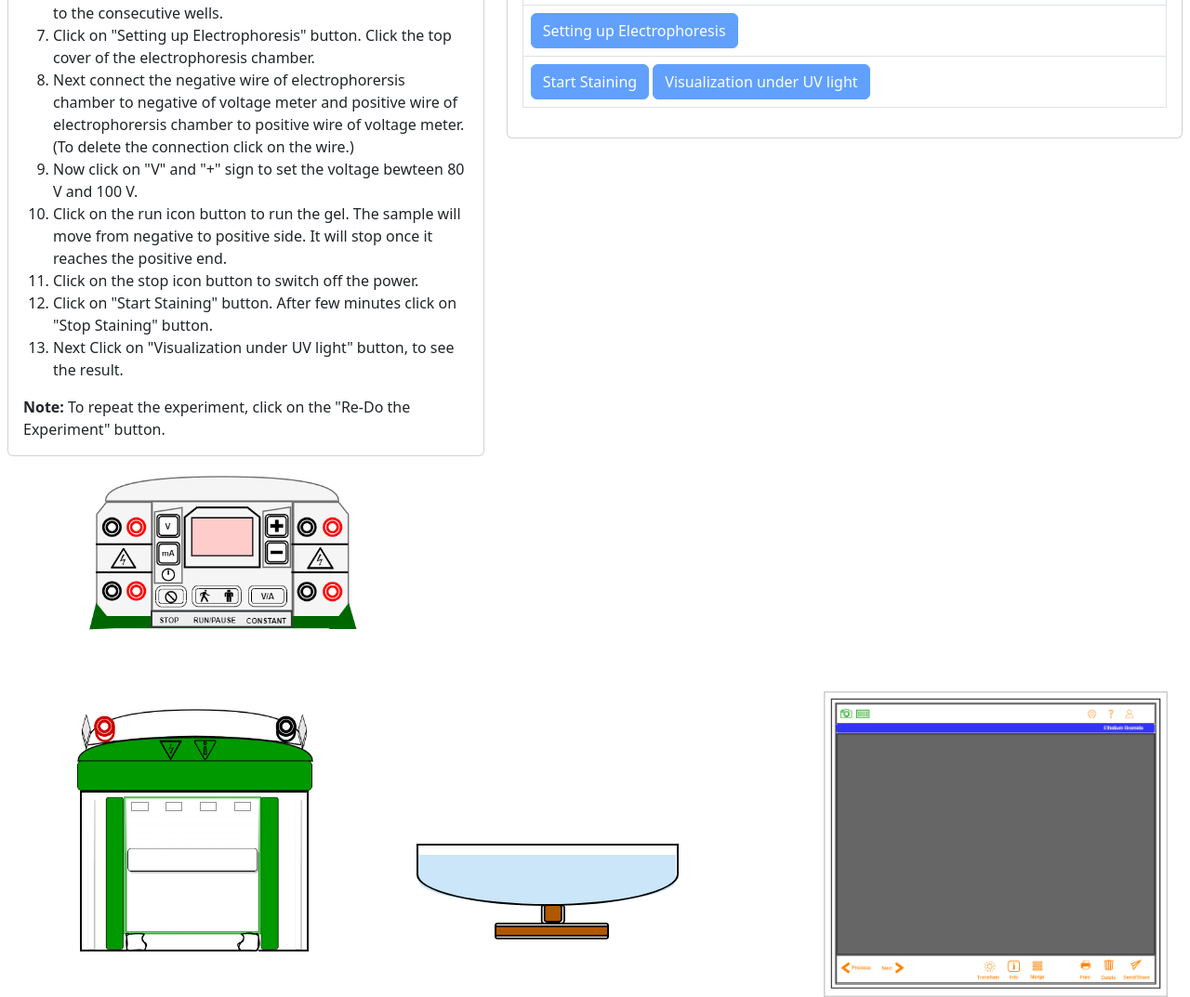
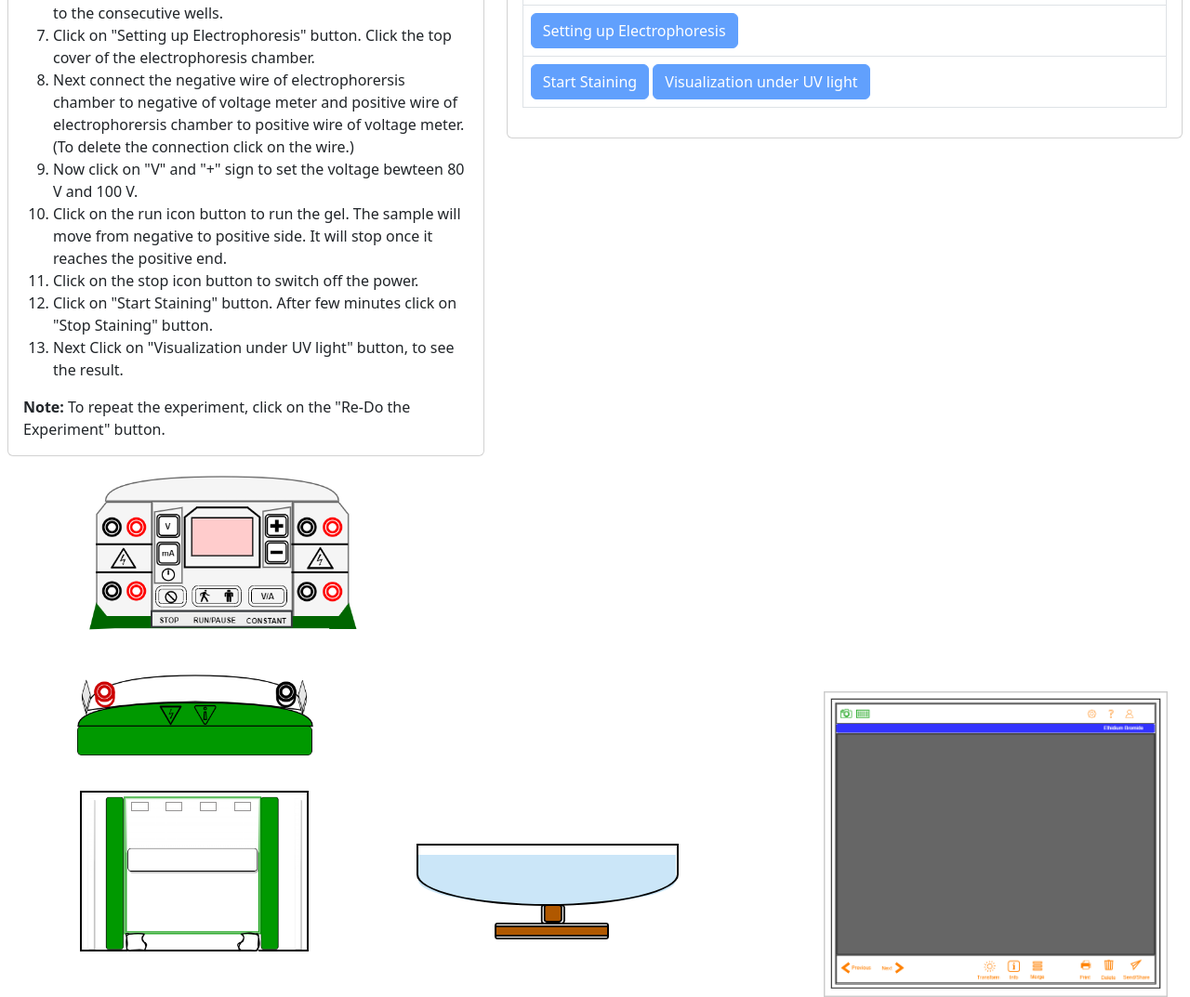
Before and after one commit to virtual-labs/exp-protein-page-iitkgp, a plain HTML site: page experiment/simulation/index.html in a window 1280 px wide. Shown: the part 318-1391 px from the top of the page at 93% size. Drawn offline with nearby package versions, Linux system fonts and the light colour scheme.

Commit message:
page simulation updated

```diff
--- a/experiment/simulation/css/main.css
+++ b/experiment/simulation/css/main.css
@@ -29,7 +29,7 @@ Developer: Prakriti Dhang */
 #topsetup {
     position: absolute;
     width: 20.6%;
-    top: 141%;
+    top: 120%;
     /* 120 -141*/
     left: 4.8%;
     cursor: pointer;
```
